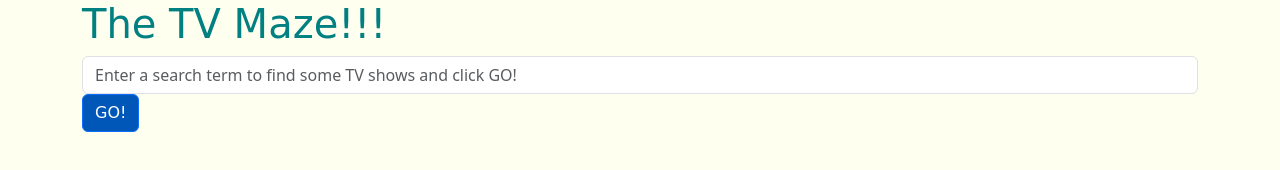
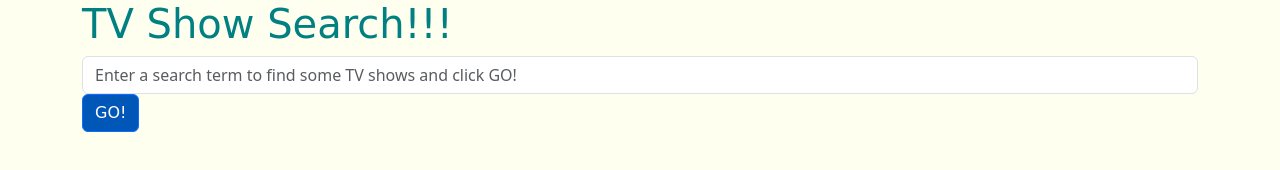
Before and after one commit to michaelj-github/tvmaze, a plain HTML site: page index.html in a window 1280 px wide. Drawn offline with nearby package versions, Linux system fonts and the light colour scheme.

Commit message:
update title

```diff
--- a/index.html
+++ b/index.html
@@ -2,7 +2,7 @@
 <html>
 
 <head>
-  <title>TV Maze</title>
+  <title>TV Show Search!!!</title>
   <link rel="stylesheet" href="https://unpkg.com/bootstrap/dist/css/bootstrap.css">
   <link rel="stylesheet" href="tvmaze.css">
 </head>
@@ -10,7 +10,7 @@
 <body>
   <div class="container">
 
-    <h1>The TV Maze!!!</h1>
+    <h1>TV Show Search!!!</h1>
 
     <form class="form-inline" id="search-form">
       <input class="form-control" id="search-query" placeholder="Enter a search term to find some TV shows and click GO!">
```
